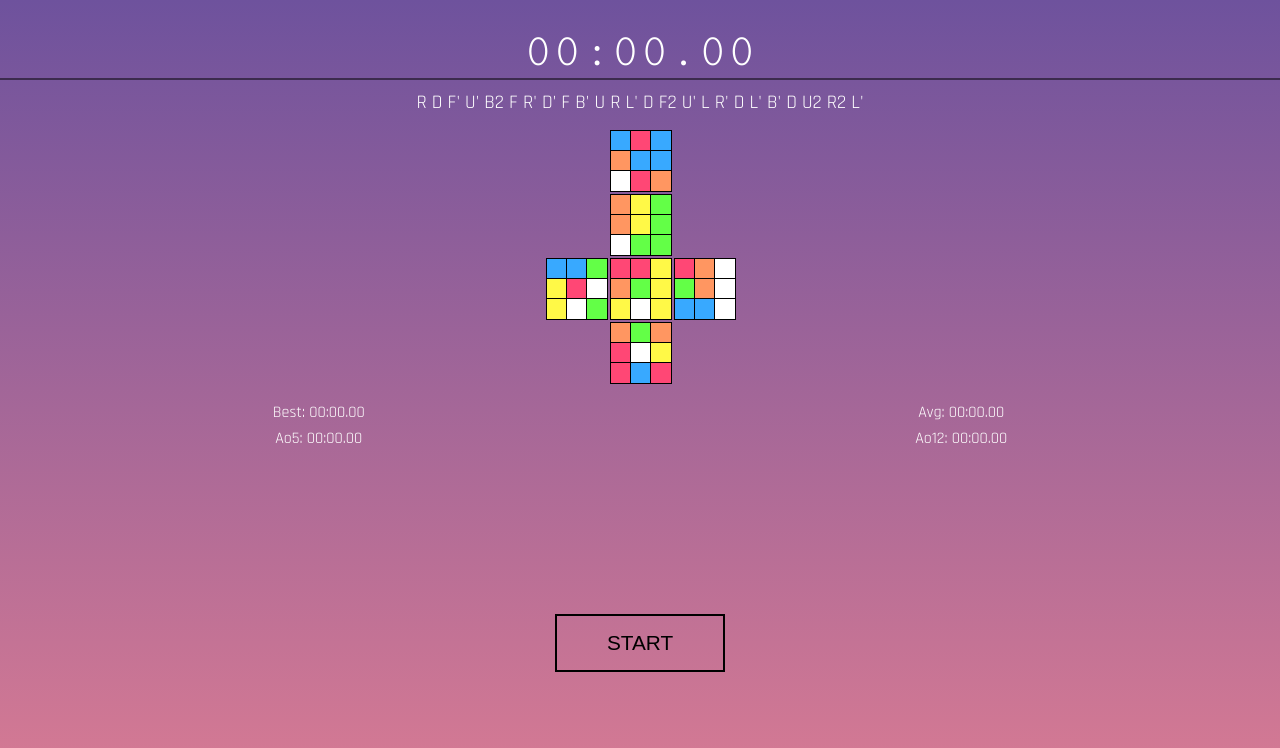
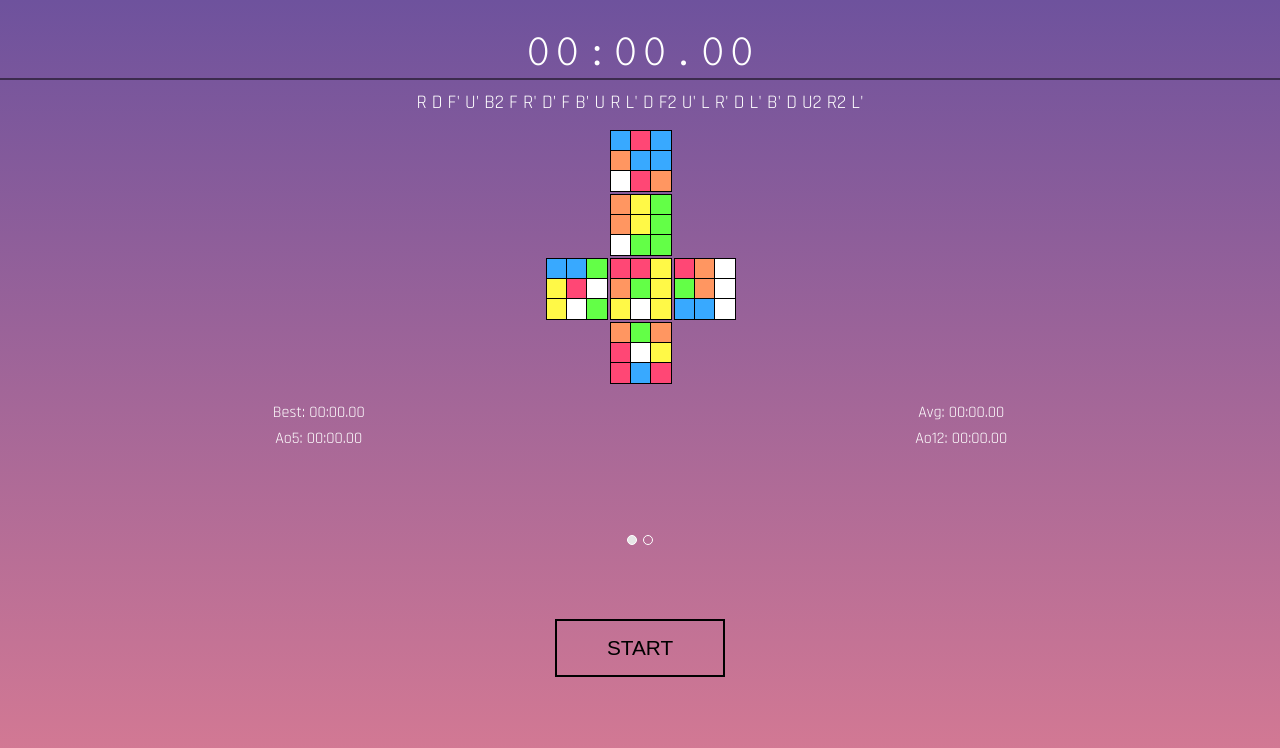
Before and after one commit to Msulecki/timer, a React (Create React App) app: page / in a window 1280 px wide. Shown: the top 748 px of the page. Built offline with nearby package versions, Linux system fonts and the light colour scheme.

Commit message:
Fixed showing dot slide indicator

```diff
--- a/src/components/Dots.js
+++ b/src/components/Dots.js
@@ -6,6 +6,7 @@ const Dots = (props) => {
 
         dots.push(<div key={i} className={props.active === i ? 'active' : null}></div>)
     }
+    console.log(props);
     return (
         <div className='swipeme__dots'>{dots}</div>
 
--- a/src/components/Swipeme.js
+++ b/src/components/Swipeme.js
@@ -19,19 +19,25 @@ class Swipeme extends Component {
     this.transitionTime = '.5s'
     this.slideChanged = false
     this.slideNumber = 0
-    this.handleMouse()
 
-    const slide = document.querySelector('.swipeme__slide')
-    this.margin = -(this.slidePosition * slide.offsetWidth)
-    slide.style.marginLeft = `${this.margin}px`
+
+    this.slide = document.querySelector('.swipeme__slide')
+    this.margin = -(this.slidePosition * this.slide.offsetWidth)
+    this.slide.style.marginLeft = `${this.margin}px`
+
+    const container = document.querySelector('.swipeme__content') //container for slides
+    this.slideNumber = container.childNodes.length // container childrens = number of slides
+    this.setState({
+      slidesNumber: this.slideNumber
+    })
+
+    //this.handleMouse()
   }
   componentDidUpdate() {
   }
   handleMouse = (event, e) => {
-    const container = document.querySelector('.swipeme__content') //container for slides
-    this.slideNumber = container.childNodes.length // container childrens = number of slides
-    const slide = document.querySelector('.swipeme__slide')
-    const relativePosition = this.margin + (this.slidePosition * slide.offsetWidth)
+
+    const relativePosition = this.margin + (this.slidePosition * this.slide.offsetWidth)
     let pageX
     if (typeof e !== 'undefined') { //handle both click and touch events
       if (typeof e.pageX === 'undefined' && typeof e.touches[0] !== 'undefined') pageX = e.touches[0].pageX
@@ -41,7 +47,7 @@ class Swipeme extends Component {
       this.down = true
       this.up = false
       this.dragStartPosition = pageX
-      slide.style.transition = '0s'
+      this.slide.style.transition = '0s'
       //console.log(e.touches[0].pageX);
 
     }
@@ -64,17 +70,17 @@ class Swipeme extends Component {
         })
         this.props.activeSlidePosition(this.slidePosition)
       }
-      slide.style.marginLeft = `${-(this.slidePosition * slide.offsetWidth)}px`
-      slide.style.transition = this.transitionTime
+      this.slide.style.marginLeft = `${-(this.slidePosition * this.slide.offsetWidth)}px`
+      this.slide.style.transition = this.transitionTime
 
     }
     if (event === 'move' && this.down === true) { // detect drag
 
       this.drag = true
-      this.margin = (pageX - this.dragStartPosition) - (this.slidePosition * slide.offsetWidth)
+      this.margin = (pageX - this.dragStartPosition) - (this.slidePosition * this.slide.offsetWidth)
 
       // console.log(this.slidePosition, relativePosition, this.margin, this.offsetMargin);
-      slide.style.marginLeft = `${this.margin}px`
+      this.slide.style.marginLeft = `${this.margin}px`
       // console.log(-(this.margin % slide.offsetWidth), (slide.offsetWidth / 4));
 
     }
```
